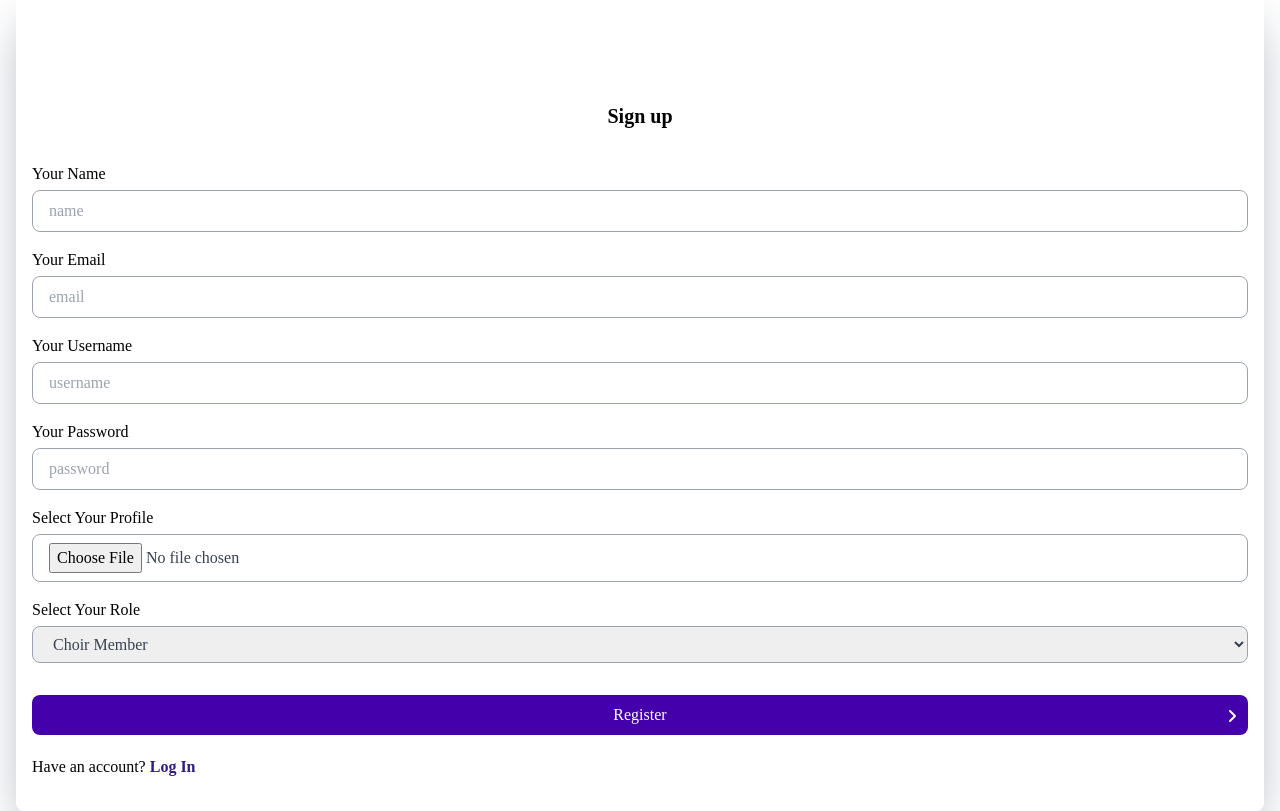
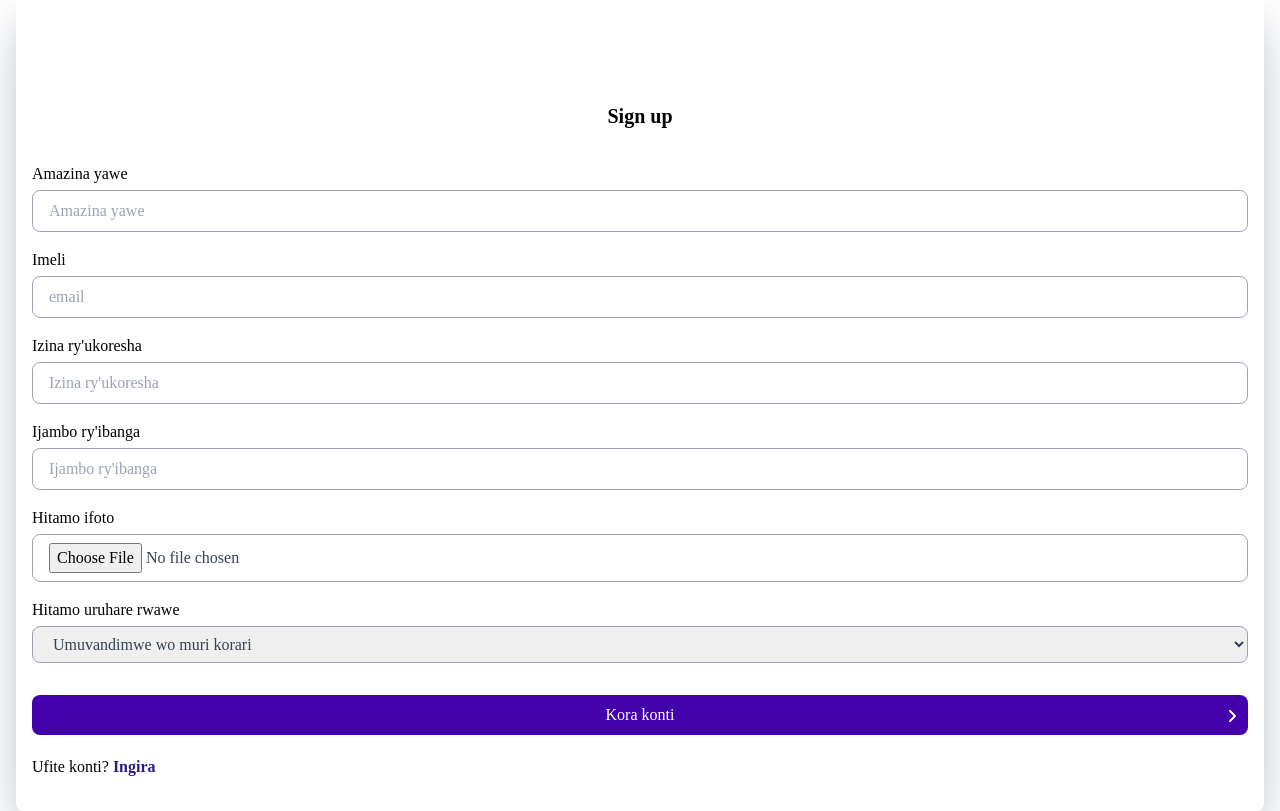
Before and after one commit to Germanium-Jeremy/hms-frontend, a React (Vite) app: page /signup in a window 1280 px wide. Built offline with nearby package versions, Linux system fonts and the light colour scheme; no server answers.

Commit message:
language

```diff
--- a/src/components/ManageFines.jsx
+++ b/src/components/ManageFines.jsx
@@ -30,8 +30,7 @@ const ManageFines = () => {
      return (
           <>
           <SearchBar item={"kwizina"} itemFunction={handleSearchChange} itemValue={searchQuery} />
-          <h2 className={`text-center text-xl font-bold my-[1rem]`}>Kurikirana Ibihano</h2>
-          {/* <h2 className={`text-center text-xl font-bold my-[1rem]`}>Manage Fines</h2> */}
+          <h2 className={`text-center text-xl font-bold my-[1rem]`}>Gucunga amande</h2>
           <p className={`text-white bg-[#301B84] mx-[1rem] rounded-lg py-[.5rem] px-[1rem] flex justify-between`}> <i>Izina</i> <i>Amande</i> <i>Impamvu</i> <i>Icyakozwe</i> </p>
           <div className={`mx-[1rem] px-[1rem] mb-[5rem] py-[2rem] rounded-lg shadow-lg shadow-gray-400 bg-gray-200 flex flex-col gap-[1rem]`}>
                {finesUnpaidLoading ? (
--- a/src/components/Members.jsx
+++ b/src/components/Members.jsx
@@ -36,7 +36,7 @@ const Members = () => {
      return (
           <>
                <SearchBar item={"Abantu"} itemFunction={handleSearchChange} itemValue={searchQuery} />
-               <h2 className={`text-center text-xl font-bold my-[1rem]`}>Abamambre ba chorali</h2>
+               <h2 className={`text-center text-xl font-bold my-[1rem]`}>Abavandimwe ba chorali</h2>
                {/* <h2 className={`text-center text-xl font-bold my-[1rem]`}>Choir Members</h2> */}
                <p className={`text-white bg-[#301B84] mx-[1rem] rounded-lg py-[.5rem] px-[2rem]`}>Izina</p>
                <div className={`mx-[1rem] px-[1rem] mb-[5rem] py-[2rem] rounded-lg shadow-lg shadow-gray-400 bg-gray-200 flex flex-col gap-[1rem]`}>
@@ -55,7 +55,7 @@ const Members = () => {
                     ) : filteredMembers.map((member, index) => {
                          return (
                               <div className={`bg-white px-[1rem] py-[.7rem] rounded-lg shadow-md shadow-gray-400 border-b-4 border-[#301B84] flex justify-between items-center`} key={index}>
-                                   <p className={`font-semibold text-lg`}> <span>{index + 1}</span>. <span>{member.username}</span> </p>
+                                   <p className={`text-lg`}> <span>{index + 1}</span>. <span>{member.name}</span> </p>
                                    {userRole !== 'Choir Member' &&
                                         <button className={`px-[1rem] py-[.5rem] rounded-lg bg-[#301B84] text-white`} onClick={() => {
                                              setPopup(true);
@@ -74,7 +74,7 @@ const Members = () => {
                     })}
                          {(userRole !== 'Choir Member' || userRole !== 'secretary' || userRole !== 'accountant') &&
                               <button className={`px-[2rem] py-[.7rem] rounded-lg bg-[#301B84] text-white mx-[3rem]`}>
-                                   Ongeramo umumambre
+                                   Ongeramo umuvandimwe
                               </button>
                          }
                </div>
--- a/src/components/Popups.jsx
+++ b/src/components/Popups.jsx
@@ -10,8 +10,7 @@ const Popups = ({ setPopup, popupType, popupDetails }) => {
                               <p className={`text-lg`}> <span className={`font-semibold`}>Inshingano:</span> <span className={`text-gray-600`}>{popupDetails.member.role}</span></p>
                          </div>
                          <div className={`flex justify-center pt-[1rem] items-center`}>
-                              <button className={`px-[2rem] py-[.5rem] rounded-lg bg-[#301B84] text-white`} onClick={() => setPopup(false)}>Wasoje</button>
-                              {/* <button className={`px-[2rem] py-[.5rem] rounded-lg bg-[#301B84] text-white`} onClick={() => setPopup(false)}>Done</button> */}
+                              <button className={`px-[2rem] py-[.5rem] rounded-lg bg-[#301B84] text-white`} onClick={() => setPopup(false)}>Byakozwe</button>
                          </div>
                     </div>
                ) : popupType == 2 ? (
--- a/src/components/Punish.jsx
+++ b/src/components/Punish.jsx
@@ -94,7 +94,6 @@ const Punish = () => {
 
           axios.post(`${backendApi}/api/fines`, finesToSubmit).then(response => {
                toast.success("Byakunze");
-               // toast.success("Submitted successfully");
                setLoading(false)
                setIsDisabled(true)
                localStorage.setItem("FinesButtonClicked", new Date().toISOString());
--- a/src/components/Services.jsx
+++ b/src/components/Services.jsx
@@ -24,8 +24,7 @@ const Services = () => {
      return (
           <>
           <SearchBar item={"ibihano"} itemFunction={handleSearchChange} itemValue={searchQuery} />
-          <h2 className={`text-center text-xl font-bold my-[1rem]`}>Abishyuye ibihano</h2>
-          {/* <h2 className={`text-center text-xl font-bold my-[1rem]`}>Payment Status</h2> */}
+          <h2 className={`text-center text-xl font-bold my-[1rem]`}>Imimerere yo kwishyura</h2>
           <div className={`mx-[1rem] px-[1rem] mb-[5rem] py-[2rem] rounded-lg shadow-lg shadow-gray-400 bg-gray-200 flex flex-col gap-[1rem]`}>
                {finesUnpaidLoading ? (
                     <>
@@ -53,7 +52,6 @@ const Services = () => {
                               <div className={`flex justify-between px-[1rem] items-center`}>
                                    {markLoading ? <button className={`px-[1rem] py-[.4rem] rounded-lg text-white bg-gray-400`}>Tegereza...</button> :
                                         <button className={`px-[1rem] py-[.4rem] rounded-lg text-white bg-[#301B84]`} onClick={async() => await markFinePaid(fine._id)}>Yishyuye</button>
-                                        // <button className={`px-[1rem] py-[.4rem] rounded-lg text-white bg-[#301B84]`} onClick={async() => await markFinePaid(fine._id)}>Mark as paid</button>
                                    }
                                    <span className={`px-[1rem] py-[.4rem] text-white bg-[#301B84] rounded-lg`}>{fine.amount}</span>
                               </div>
--- a/src/components/Today.jsx
+++ b/src/components/Today.jsx
@@ -28,7 +28,7 @@ const Today = () => {
           } catch (error) {
                setLoading(false);
                if (error.response.data.message.toLowerCase().includes("no attendance records found")) {
-                    toast.warn("Nta attandance yabonetse");
+                    toast.warn("Ntitubashije kubona abitabiriye!");
                } else {
                     toast.warn("Habayemo akabazo!");
                }
@@ -59,7 +59,7 @@ const Today = () => {
                <div className={`px-[2rem] py-[1rem] flex flex-col items-center`}>
                     {dateAt === null ? (
                          <div className={`text-center text-lg font-semibold`}>
-                              Hitamo itariki kugirango urebe attandance yaho.
+                              Hitamo itariki kugirango urebe abitabiriye.
                          </div>
                     ) : (
                          attendances.length > 0 ? (
@@ -69,7 +69,7 @@ const Today = () => {
                                              {userData[individual] ? (
                                                   <div>
                                                        <strong>UID:</strong> {individual} <br />
-                                                       <strong>Izina:</strong> {userData[individual].name} <br />
+                                                       <strong>Izina ry'ukoresha:</strong> {userData[individual].name} <br />
                                                        <strong>Imeli:</strong> {userData[individual].email} <br />
                                                        {/* Add more fields as needed */}
                                                   </div>
@@ -81,7 +81,7 @@ const Today = () => {
                               </ul>
                          ) : (
                               <div className={`text-center text-lg font-semibold`}>
-                                   Nta attandance yo ku tariki mwahisemo!
+                                   Nta bitabiriye kuri iyo tariki mwahisemo!
                               </div>
                          )
                     )}
--- a/src/components/UserData.jsx
+++ b/src/components/UserData.jsx
@@ -26,7 +26,7 @@ const UserData = () => {
                <form className={`flex flex-col pt-[1rem] w-full`} onSubmit={handleEditUser}>
                     <div className={`px-4 border-l-4 pt-[1rem] border-[#301B84] w-full`}>
                          <article className={`flex w-full gap-3 items-center`}>
-                              <label htmlFor="username" className={`font-semibold text-lg`}>Izina:</label>
+                              <label htmlFor="username" className={`font-semibold text-lg`}>Izina ry'ukoresha:</label>
                               <input type="text" id='username' className={`border-none outline-none text-gray-700 py-1`} placeholder='John Doe' value={usernameU} onChange={(e) => setUpdateUsername(e.target.value)} />
                          </article>
                          <article className={`flex w-full gap-3 items-center`}>
@@ -38,7 +38,7 @@ const UserData = () => {
                               <div className={`border-none outline-none text-gray-700 py-1`}>{(new Date(loggedInAccount.memberSince)).toDateString() || "Tegereza..."}</div>
                          </article>
                          <article className={`flex w-full gap-3 items-center`}>
-                              <span className={`font-semibold text-lg`}>Inshingano:</span>
+                              <span className={`font-semibold text-lg`}>Uruhare:</span>
                               {loggedInAccount == [] ? (<span className={`border-none outline-none bg-gray-300 h-[.8rem] w-full rounded animate-pulse`}></span>) : (
                                    <div className={`border-none outline-none text-gray-700 py-1`}>{loggedInAccount.role || "Tegereza..."}</div>
                               )}
--- a/src/components/Verse.jsx
+++ b/src/components/Verse.jsx
@@ -21,7 +21,7 @@ const Verse = () => {
           <div className={`px-[1rem] py-[1rem] rounded-lg shadow-md shadow-gray-400 mx-[1rem] mt-[5rem] mb-[5rem]`}>
                <div className="border-l-4 pl-[1rem] flex flex-col gap-3 items-center border-[#301B84]">
                     <p className={`text-gray-600`}>{currentVerse.content}</p>
-                    <p className={`font-bold`}>Verse : {currentVerse.verse} </p>
+                    <p className={`font-bold`}>Umurongo : {currentVerse.verse} </p>
                </div>
           </div>
           </>
--- a/src/pages/Login.jsx
+++ b/src/pages/Login.jsx
@@ -5,34 +5,35 @@ import { Link } from 'react-router-dom'
 
 const Login = () => {
      const { loginUsername, loginPassword, handleLogin, setLoginUsername, setLoginPassword, loading } = useContext(UserContext)
+
      return (
           <div className={`w-screen h-screen px-[1rem] text-black flex items-center justify-center`}>
                <form className={`rounded-lg shadow-2xl shadow-gray-400 px-[1rem] py-[2rem] w-full`} onSubmit={handleLogin}>
-                    <h2 className={`font-bold text-xl text-center`}>Log in</h2>
+                    <h2 className={`font-bold text-xl text-center`}>Ingira</h2>
                     <div className={`flex flex-col gap-[1rem] my-[3rem]`}>
                          <article className={`flex flex-col gap-1`}>
-                              <label htmlFor="username">Your Username</label>
+                              <label htmlFor="username">Izina ry'ukoresha</label>
                               <input className={`rounded-lg border outline-none border-gray-400 text-gray-700 indent-3 py-2 px-1`} type="text" value={loginUsername}
-                              id='username' placeholder='username' onChange={(e) => setLoginUsername(e.target.value)} />
+                              id='username' placeholder="Izina ry'ukoresha" onChange={(e) => setLoginUsername(e.target.value)} />
                          </article>
                          <article className={`flex flex-col gap-1`}>
-                              <label htmlFor="password">Your Password</label>
+                              <label htmlFor="password">Ijambo ry'ibanga</label>
                               <input className={`rounded-lg border outline-none border-gray-400 text-gray-700 indent-3 py-2 px-1`} type="password" id='password'
-                              value={loginPassword} placeholder='password' onChange={(e) => setLoginPassword(e.target.value)} />
+                              value={loginPassword} placeholder="Ijambo ry'ibanga" onChange={(e) => setLoginPassword(e.target.value)} />
                          </article>
                     </div>
                     {loading ? (
                          <button disabled className={`bg-gray-700 rounded-lg w-full text-white py-[.5rem] px-[2rem] mb-5 flex gap-[1rem] justify-center items-center`}>
-                              <span>Wait</span>
+                              <span>Tegereza...</span>
                               <p className={`rounded-full border-b-2 border-t-2 animate-spin w-[1.5rem] h-[1.5rem]`}></p>
                          </button>
                     ) : (
                          <button className={`bg-[#301B84] rounded-lg relative w-full text-white py-[.5rem] px-[2rem] mb-5`}>
-                              <span>Login</span>
+                              <span>Ingira</span>
                               <FaAngleRight className={`right-2 absolute top-1/3`} />
                          </button>
                     )}
-                    <p>Don't have account? <Link className={`text-[#301B84] font-bold`} to={'/signup'}>Sign up</Link> </p>
+                    <p>Nta konti ufite? <Link className={`text-[#301B84] font-bold`} to={'/signup'}>Kora konti</Link> </p>
                </form>
           </div>
      )
--- a/src/pages/Signup.jsx
+++ b/src/pages/Signup.jsx
@@ -85,53 +85,55 @@ const Signup = () => {
                     <h2 className={`font-bold text-xl text-center pt-[5rem]`}>Sign up</h2>
                     <div className={`flex flex-col gap-[1rem] py-[2rem]`}>
                          <article className={`flex flex-col gap-1`}>
-                              <label htmlFor="name">Your Name</label>
-                              <input className={`rounded-lg border outline-none border-gray-400 text-gray-700 indent-3 py-2 px-1`} type="text" id="name" placeholder="name" value={name} onChange={(e) => setName(e.target.value)} required />
+                              <label htmlFor="name">Amazina yawe</label>
+                              <input className={`rounded-lg border outline-none border-gray-400 text-gray-700 indent-3 py-2 px-1`} type="text" id="name" placeholder="Amazina yawe" value={name} onChange={(e) => setName(e.target.value)} required />
                               {}
                          </article>
                          <article className={`flex flex-col gap-1`}>
-                              <label htmlFor="email">Your Email</label>
+                              <label htmlFor="email">Imeli</label>
                               <input className={`rounded-lg border outline-none border-gray-400 text-gray-700 indent-3 py-2 px-1`} type="email" id="email" placeholder="email" value={emailSign} onChange={(e) => setEmailSign(e.target.value)} required />
                               {}
                          </article>
                          <article className={`flex flex-col gap-1`}>
-                              <label htmlFor="username">Your Username</label>
-                              <input className={`rounded-lg border outline-none border-gray-400 text-gray-700 indent-3 py-2 px-1`} type="text" id="username" placeholder="username" value={username} onChange={(e) => setUsername(e.target.value)} required />
+                              <label htmlFor="username">Izina ry'ukoresha</label>
+                              <input className={`rounded-lg border outline-none border-gray-400 text-gray-700 indent-3 py-2 px-1`} type="text" id="username" placeholder="Izina ry'ukoresha" value={username} onChange={(e) => setUsername(e.target.value)} required />
                               {}
                          </article>
                          <article className={`flex flex-col gap-1`}>
-                              <label htmlFor="password">Your Password</label>
-                              <input className={`rounded-lg border outline-none border-gray-400 text-gray-700 indent-3 py-2 px-1`} type="password" id="password" placeholder="password" value={passwordSign} onChange={(e) => setPasswordSign(e.target.value)} required />
+                              <label htmlFor="password">Ijambo ry'ibanga</label>
+                              <input className={`rounded-lg border outline-none border-gray-400 text-gray-700 indent-3 py-2 px-1`} type="password" id="password" placeholder="Ijambo ry'ibanga" value={passwordSign} onChange={(e) => setPasswordSign(e.target.value)} required />
                               {}
                          </article>
                          <article className={`flex flex-col gap-1`}>
-                              <label htmlFor="profile">Select Your Profile</label>
+                              <label htmlFor="profile">Hitamo ifoto</label>
                               <input className={`rounded-lg border outline-none border-gray-400 text-gray-700 indent-3 py-2 px-1`} type="file" id="profile" onChange={handleFileChange} />
                               {}
                          </article>
                          <article className={`flex flex-col gap-1`}>
-                              <label htmlFor="role">Select Your Role</label>
+                              <label htmlFor="role">Hitamo uruhare rwawe</label>
                               <select className={`rounded-lg border outline-none border-gray-400 text-gray-700 indent-3 py-2 px-1`} id="role" onChange={(e) => setRole(e.target.value)} >
-                                   <option value="Choir Member">Choir Member</option>
-                                   <option value="Choir Leader">President</option>
-                                   <option value="Choir discipline">Disciplinary</option>
-                                   <option value="Choir coach">Coach</option>
+                                   <option value="Choir Member">Umuvandimwe wo muri korari</option>
+                                   <option value="Choir secretary">Umunyamabanga wa korali</option>
+                                   <option value="Choir accountant">Umucungamari w'itorero</option>
+                                   <option value="Choir Leader">Umuyobozi wa Korali</option>
+                                   <option value="Choir discipline">Ushinzwe imwitwarire</option>
+                                   <option value="Choir coach">Umutoza</option>
                               </select>
                               {}
                          </article>
                     </div>
                     {loading ? (
                          <button disabled className={`bg-gray-700 rounded-lg w-full text-white py-[.5rem] px-[2rem] mb-5 flex gap-[1rem] justify-center items-center`} >
-                              <span>Wait</span>
+                              <span>Tegereza</span>
                               <p className={`rounded-full border-b-2 border-t-2 animate-spin w-[1.5rem] h-[1.5rem]`}></p>
                          </button>
                     ) : (
                          <button type="submit" className={`bg-[#40a] rounded-lg relative w-full text-white py-[.5rem] px-[2rem] mb-5`}>
-                              <span>Register</span>
+                              <span>Kora konti</span>
                               <FaAngleRight className={`right-2 absolute top-1/3`} />
                          </button>
                     )}
-                    <p>Have an account? <Link className={`text-[#301B84] font-bold`} to={'/'}>Log In</Link> </p>
+                    <p>Ufite konti? <Link className={`text-[#301B84] font-bold`} to={'/'}>Ingira</Link> </p>
                </form>
           </div>
      );
```
Also changed, not shown: src/components/Nav.jsx (+8 -3 lines), src/data/verses.js (+8 -8 lines).
